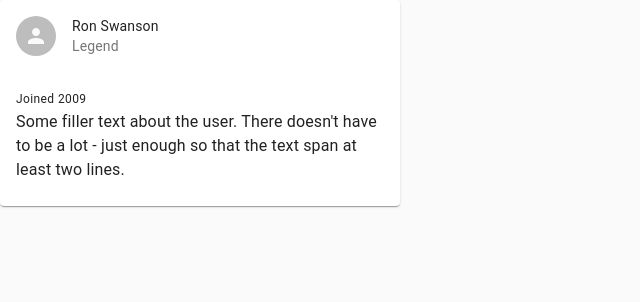
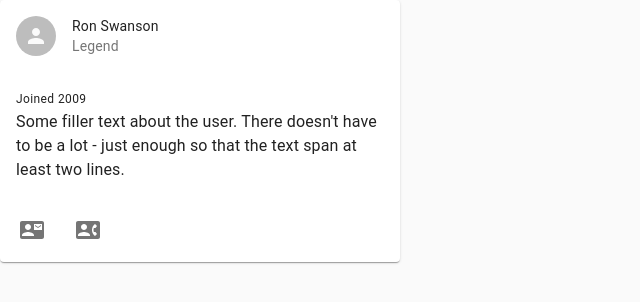
Before and after one commit to eliseuvideira/react-material-ui-cookbook, a React app: page / in a window 1280 px wide. Shown: the top 302 px of the page, without its empty margins (0-640 px from the left). Built offline with nearby package versions, Linux system fonts and the light colour scheme.

Commit message:
Adding CardActions to the Card using IconButton

```diff
--- a/src/components/Page.tsx
+++ b/src/components/Page.tsx
@@ -8,8 +8,12 @@ import {
   Typography,
   CardHeader,
   Avatar,
+  CardActions,
+  IconButton,
 } from '@material-ui/core';
 import PersonIcon from '@material-ui/icons/Person';
+import ContactMailIcon from '@material-ui/icons/ContactMail';
+import ContactPhoneIcon from '@material-ui/icons/ContactPhone';
 
 const useStyles = makeStyles((theme) => ({
   root: {
@@ -47,6 +51,14 @@ const Page = () => {
                 lot - just enough so that the text span at least two lines.
               </Typography>
             </CardContent>
+            <CardActions>
+              <IconButton>
+                <ContactMailIcon />
+              </IconButton>
+              <IconButton>
+                <ContactPhoneIcon />
+              </IconButton>
+            </CardActions>
           </Card>
         </Grid>
       </Grid>
```
